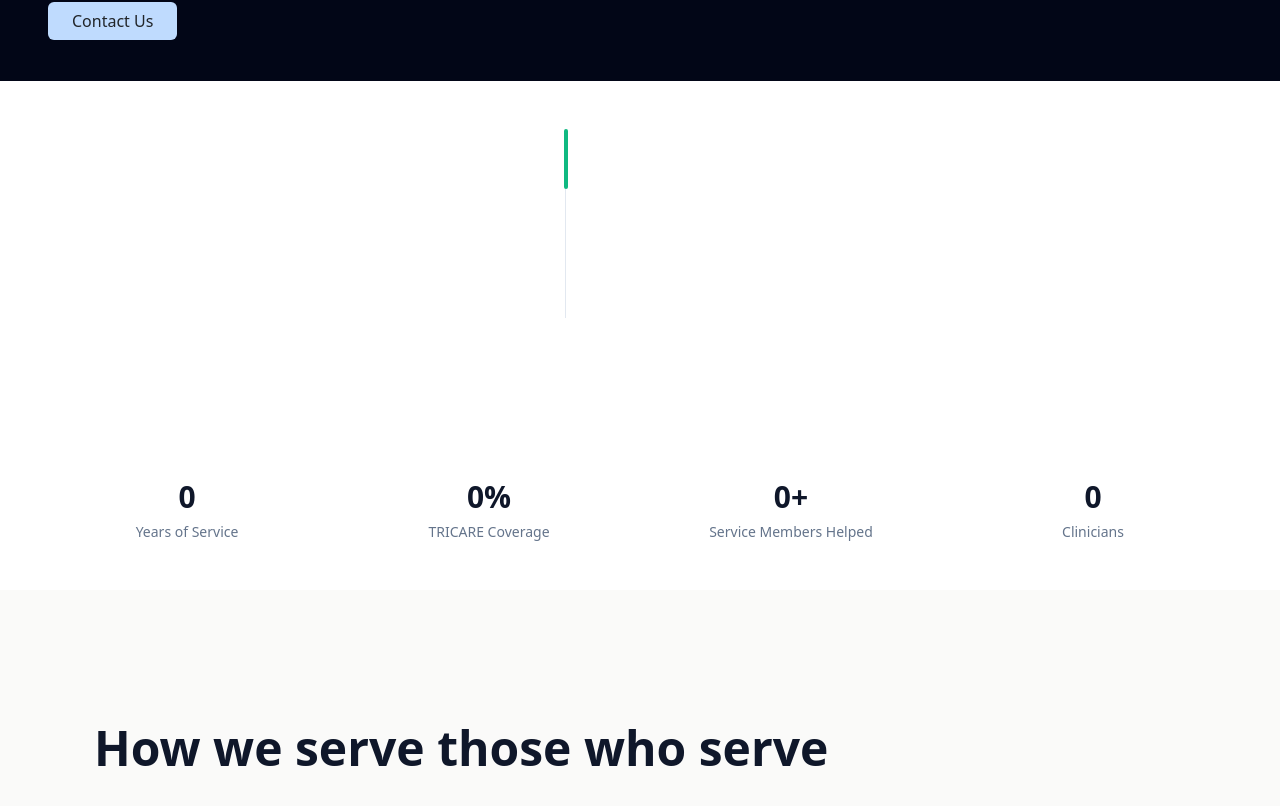
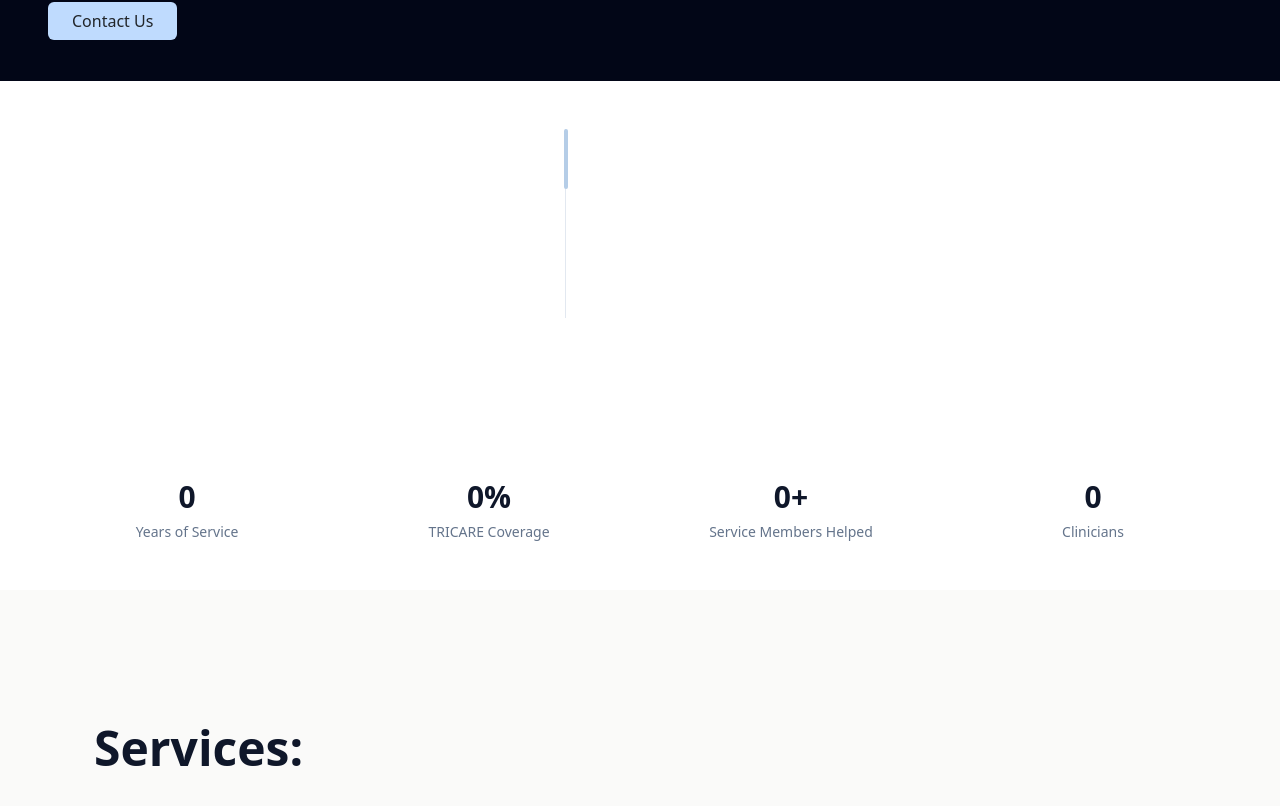
Before and after one commit to alexgoodestudio/lemich_clinic_sanity_next_react, a Next.js app: page / in a window 1280 px wide. Shown: the part 774-1580 px from the top of the page. Built offline with nearby package versions, Linux system fonts and the light colour scheme.

Commit message:
accent line update color

```diff
--- a/app/globals.css
+++ b/app/globals.css
@@ -207,7 +207,8 @@ body {
   top: 0;
   width: 4px;
   height: 60px;
-  background-color: #10b981;
+  background-color: #b5cde7;
+
   border-radius: 2px;
 }
 
--- a/components/Hero.js
+++ b/components/Hero.js
@@ -58,7 +58,7 @@ export default function Hero() {
       })
     }
 
-    const interval = setInterval(slideAnimation, 5500)
+    const interval = setInterval(slideAnimation, 5100)
     return () => clearInterval(interval)
   }, [])
 
--- a/components/Mission.js
+++ b/components/Mission.js
@@ -111,7 +111,8 @@ export default function Mission() {
               {/* Accent line */}
               <div
                 ref={accentRef}
-                className="mission-accent-line bg-emerald-500 mt-3"
+                className="mission-accent-line mt-3"
+                style={{ backgroundColor: '#b5cde7' }}
               ></div>
             </div>
           </div>
--- a/components/ServiceCards.js
+++ b/components/ServiceCards.js
@@ -94,7 +94,7 @@ export default function ServiceCards() {
         {/* Section Header */}
         <div className="max-w-3xl mb-16">
           <h2 className="text-5xl  font-semibold text-slate-900 mb-6 leading-tight">
-            How we serve those who serve
+            Services:
           </h2>
           <p className="text-lg md:text-xl text-slate-600 leading-relaxed">
             Specialized support for active duty service members, veterans, and military spouses navigating mental health challenges.
```
